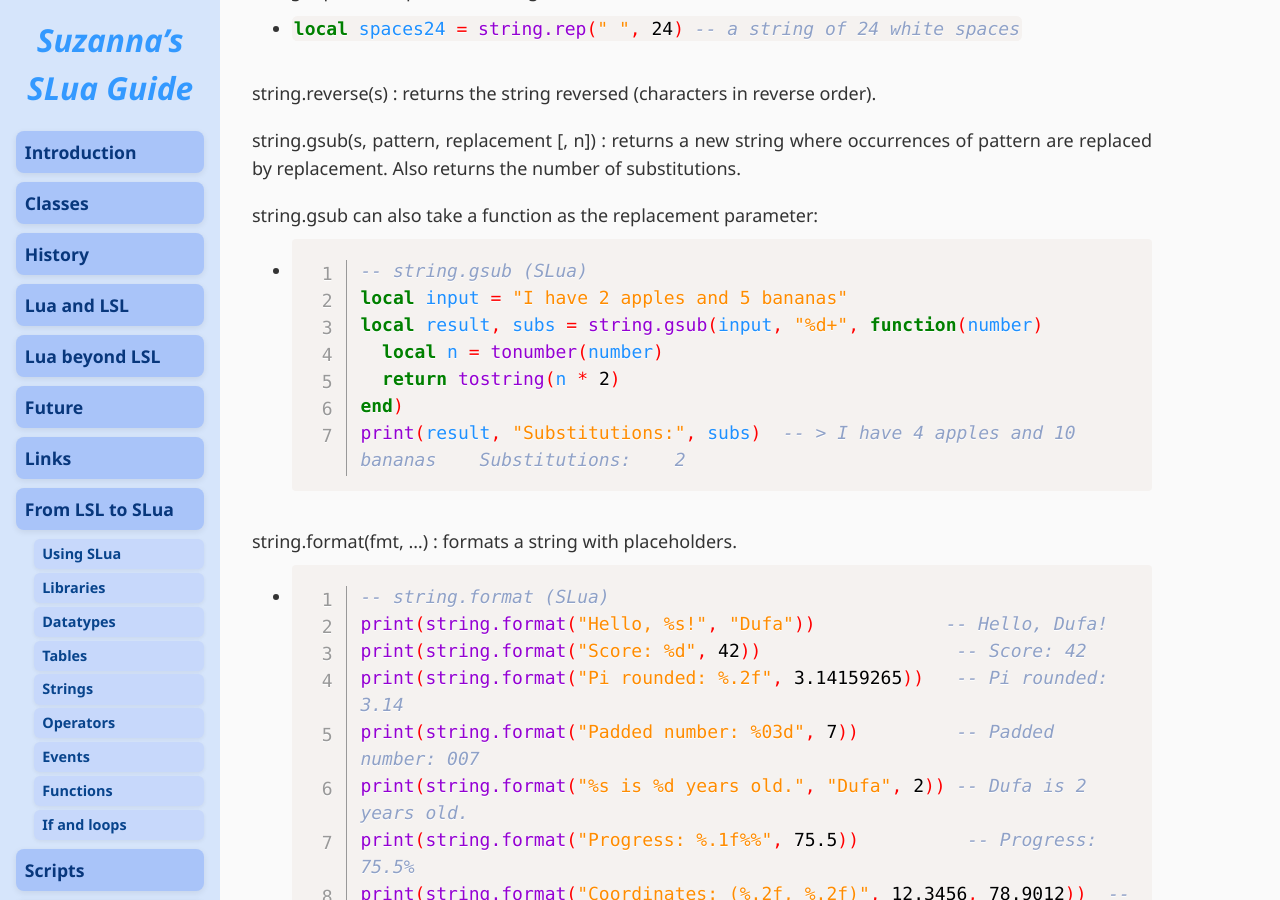
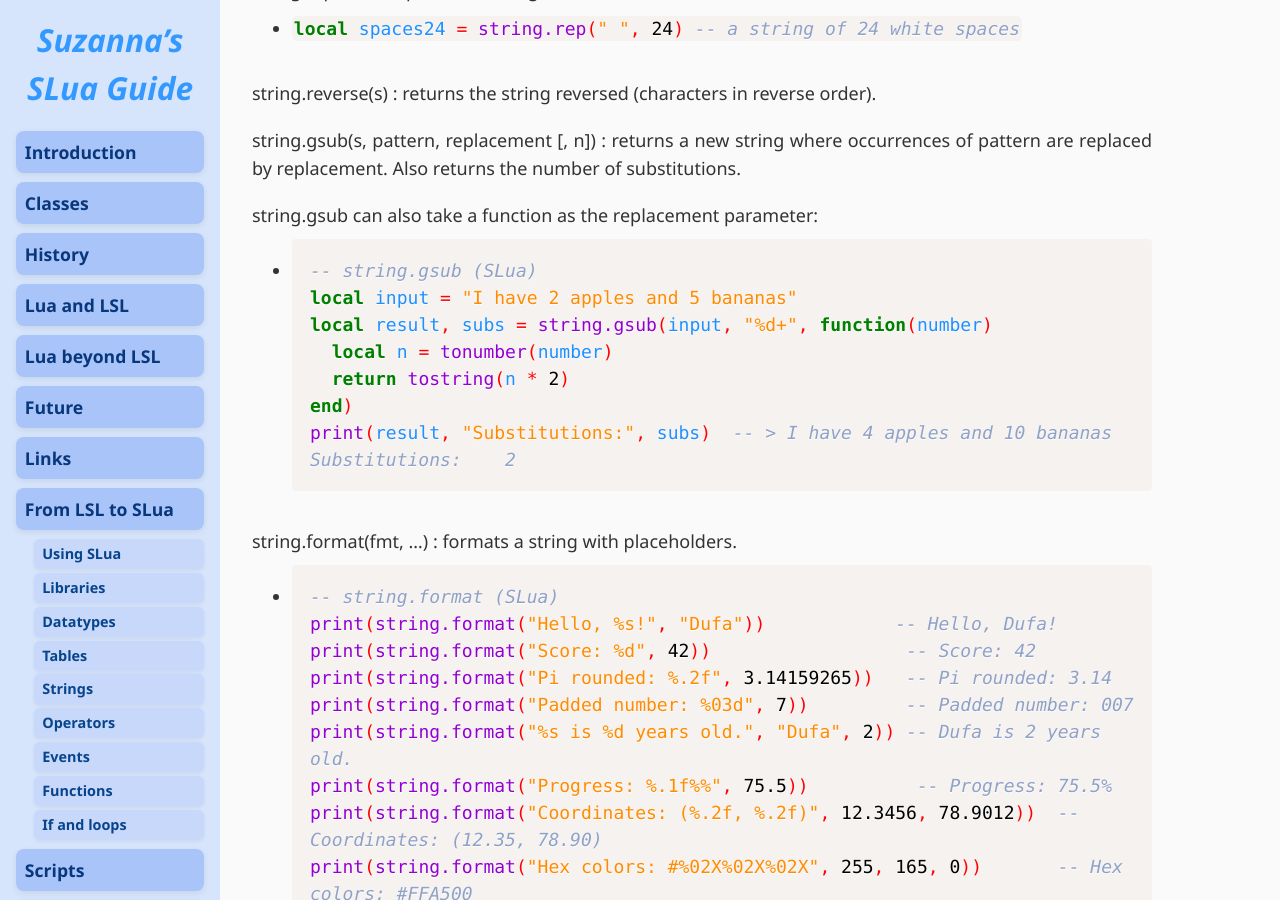
Before and after one commit to Suzanna-Linn/slua, a Jekyll site: the page built from docs/moving-strings.md, in a window 1280 px wide and 900 px high, scrolled down 2409 px. Built offline with Jekyll 4.4.1, drawn with Linux system fonts in a browser that asks for light colours; nearby versions of some CDN libraries; our own code applies the rules of GitHub Pages for plain Markdown files; comment, search, counter and statistics services are not loaded.

Commit message:
Update moving-strings.md

```diff
--- a/docs/moving-strings.md
+++ b/docs/moving-strings.md
@@ -68,7 +68,7 @@ string.gsub(s, pattern, replacement [, n]) : returns a new string where occurren
 Also returns the number of substitutions.
 
 string.gsub can also take a function as the replacement parameter:
-- <pre class="language-slua line-numbers"><code class="language-slua">-- string.gsub (SLua)
+- <pre class="language-slua"><code class="language-slua">-- string.gsub (SLua)
 local input = "I have 2 apples and 5 bananas"
 local result, subs = string.gsub(input, "%d+", function(number)
 	local n = tonumber(number)
@@ -77,7 +77,7 @@ end)
 print(result, "Substitutions:", subs)  -- > I have 4 apples and 10 bananas    Substitutions:    2</code></pre>
 
 string.format(fmt, ...) : formats a string with placeholders.
-- <pre class="language-slua line-numbers"><code class="language-slua">-- string.format (SLua)
+- <pre class="language-slua"><code class="language-slua">-- string.format (SLua)
 print(string.format("Hello, %s!", "Dufa"))            -- Hello, Dufa!
 print(string.format("Score: %d", 42))                  -- Score: 42
 print(string.format("Pi rounded: %.2f", 3.14159265))   -- Pi rounded: 3.14
@@ -88,25 +88,25 @@ print(string.format("Coordinates: (%.2f, %.2f)", 12.3456, 78.9012))  -- Coordina
 print(string.format("Hex colors: #%02X%02X%02X", 255, 165, 0))       -- Hex colors: #FFA500</code></pre>
 
 string.match(s, pattern [, init]) : finds the first match of the pattern in the string. Returns the matched part.
-- <pre class="language-slua line-numbers"><code class="language-slua">-- string.match (SLua)
+- <pre class="language-slua"><code class="language-slua">-- string.match (SLua)
 local text = "My email is user@example.com"
 local email = string.match(text, "[%w%.%-]+@[%w%.%-]+%.%a+")
 print(email)  -- Output: user@example.com</code></pre>
 - string.match can return the captured part only, the parts of the pattern marked with parentheses.
-  - <pre class="language-slua line-numbers"><code class="language-slua">-- string.match (SLua)
+  - <pre class="language-slua"><code class="language-slua">-- string.match (SLua)
 local s = "Price: $123.45"
 local dollars, cents = string.match(s, "%$(%d+)%.(%d+)")
 print(dollars, cents)  -- Output: 123  45</code></pre>
 
 string.gmatch(s, pattern) : returns an iterator over all matches of the pattern in the string.
-- <pre class="language-slua line-numbers"><code class="language-slua">-- string.gmatch (SLua)
+- <pre class="language-slua"><code class="language-slua">-- string.gmatch (SLua)
 for word in string.gmatch("one two three", "%w+") do
 	print(word)
 end
 -- Output: one  two  three</code></pre>
 
 The string library is the only library where we can use the : (colon) notation to call the methods on variables of type string.
-- <pre class="language-slua line-numbers"><code class="language-slua">local s ="--<(Hello World)>--"
+- <pre class="language-slua"><code class="language-slua">local s ="--<(Hello World)>--"
 print(string.sub(s, 5, -5))  -- > Hello World
 print(s:sub(5, -5))  -- > Hello World</code></pre>
 
```
